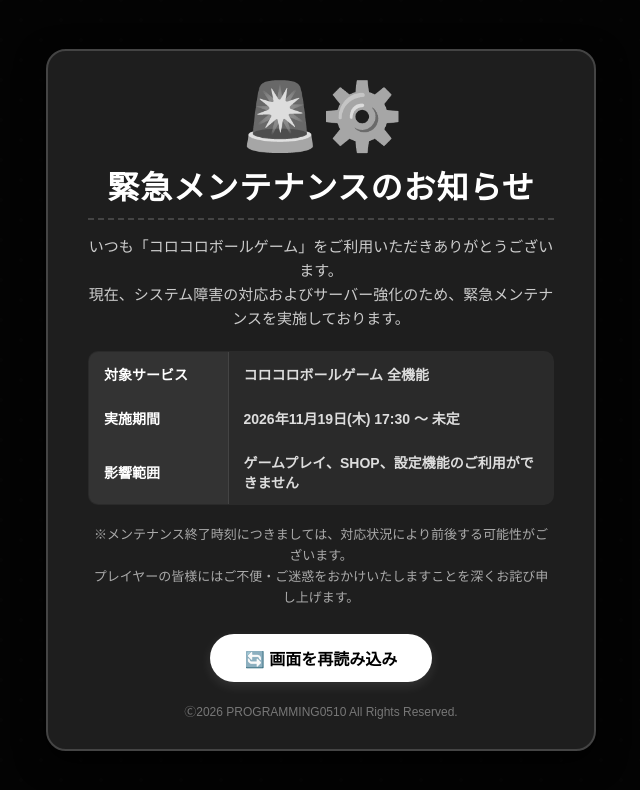
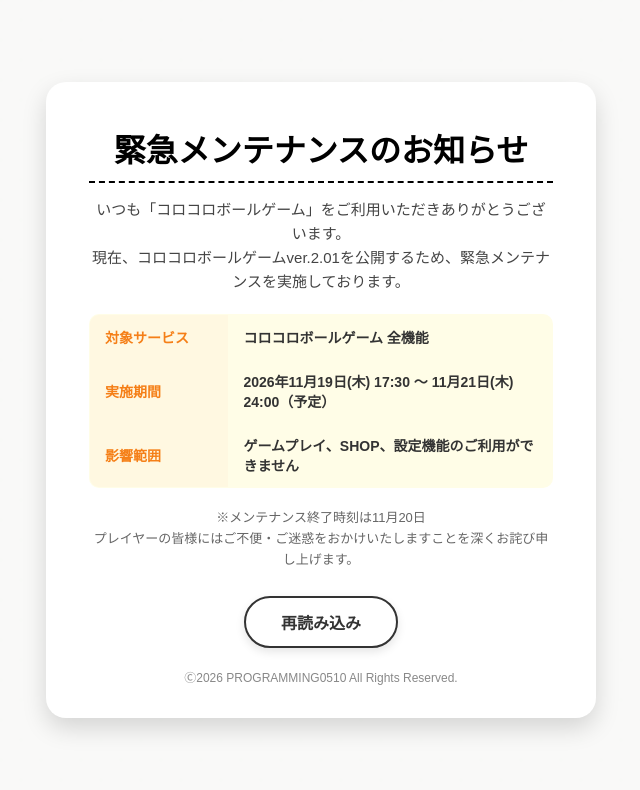
Before and after one commit to programming0510/korokoroball, a plain HTML site: page game.html in a window 1280 px wide. Shown: the whole page, without its empty margins (319-959 px from the left). Drawn offline with Linux system fonts and the light colour scheme.

Commit message:
現在、緊急メンテナンス中です。

```diff
--- a/game.html
+++ b/game.html
@@ -9,13 +9,12 @@
 body {
     margin: 0;
     overflow: hidden;
-    background: #121212;
+    background: #000000;
     font-family: Arial, sans-serif;
-    color: #ffffff;
     user-select: none;
 }
 
-/* モノトーンの背景グリッドアニメーション */
+
 .bg-pattern {
     position: absolute;
     top: 0;
@@ -23,8 +22,8 @@ body {
     width: 100%;
     height: 100%;
     background-image:
-        radial-gradient(#333333 2px, transparent 2px),
-        radial-gradient(#333333 2px, #121212 2px);
+        radial-gradient(#c5e1a5 2px, transparent 2px),
+        radial-gradient(#c5e1a5 2px, #dcedc8 2px);
     background-size: 40px 40px;
     background-position: 0 0, 20px 20px;
     opacity: 0.6;
@@ -46,18 +45,18 @@ body {
     flex-direction: column;
     justify-content: center;
     align-items: center;
-    background: rgba(0, 0, 0, 0.85);
+    background: rgba(255, 255, 255, 0.95);
     z-index: 10;
 }
 
 .maintenance-card {
-    background: #1e1e1e;
-    border: 2px solid #444444;
+    background: #ffffff;
+    border: 3px solid #00000000;
     border-radius: 20px;
     padding: 30px 40px;
     max-width: 550px;
     width: 85%;
-    box-shadow: 0 10px 30px rgba(0,0,0,0.8);
+    box-shadow: 0 10px 25px rgba(0,0,0,0.15);
     text-align: center;
     box-sizing: border-box;
 }
@@ -65,28 +64,26 @@ body {
 .icon-box {
     font-size: 60px;
     margin-bottom: 10px;
-    filter: grayscale(100%);
     animation: pulse 2s infinite ease-in-out;
 }
 
 @keyframes pulse {
-    0%, 100% { transform: scale(1); opacity: 0.8; }
-    50% { transform: scale(1.1); opacity: 1; }
+    0%, 100% { transform: scale(1); }
+    50% { transform: scale(1.1); }
 }
 
 h1 {
     font-size: 32px;
-    color: #ffffff;
+    color: #000000;
     margin-top: 0;
     margin-bottom: 15px;
-    border-bottom: 2px dashed #444444;
+    border-bottom: 2px dashed #000000;
     padding-bottom: 10px;
-    letter-spacing: 1px;
 }
 
 p {
     font-size: 15px;
-    color: #cccccc;
+    color: #444444;
     line-height: 1.6;
     margin-bottom: 15px;
 }
@@ -95,10 +92,10 @@ p {
     width: 100%;
     margin: 20px 0;
     border-collapse: collapse;
-    background: #2a2a2a;
+    background: #fffde7;
     border-radius: 10px;
     overflow: hidden;
-    border: 1px solid #444444;
+    border: 1px solid #ffe082;
 }
 
 .info-table th, .info-table td {
@@ -108,36 +105,35 @@ p {
 }
 
 .info-table th {
-    background: #333333;
-    color: #ffffff;
+    background: #fff8e1;
+    color: #f57f17;
     width: 30%;
     white-space: nowrap;
-    border-right: 1px solid #444444;
 }
 
 .info-table td {
-    color: #dddddd;
+    color: #333333;
     font-weight: bold;
 }
 
 .btn {
     background: #ffffff;
-    color: #000000;
-    border: none;
+    color: #333333;
+    border: 2px solid #333333;
     padding: 12px 35px;
     font-size: 16px;
     font-weight: bold;
     border-radius: 30px;
     cursor: pointer;
-    box-shadow: 0 4px 12px rgba(255,255,255,0.1);
+    box-shadow: 0 4px 10px rgba(0,0,0,0.1);
     transition: all 0.2s ease;
     margin-top: 10px;
 }
 
 .btn:hover {
-    background: #cccccc;
+    background: #f0f0f0;
     transform: translateY(-2px);
-    box-shadow: 0 6px 16px rgba(255,255,255,0.2);
+    box-shadow: 0 6px 14px rgba(0,0,0,0.15);
 }
 
 .btn:active {
@@ -146,7 +142,7 @@ p {
 
 .footer-copyright {
     font-size: 12px;
-    color: #777777;
+    color: #888888;
     margin-top: 20px;
 }
 </style>
@@ -157,22 +153,23 @@ p {
 
 <div class="overlay">
     <div class="maintenance-card">
-        <div class="icon-box">🚨⚙️</div>
+        <div class="icon-box"></div>
         <h1>緊急メンテナンスのお知らせ</h1>
 
         <p>
             いつも「コロコロボールゲーム」をご利用いただきありがとうございます。<br>
-            現在、システム障害の対応およびサーバー強化のため、緊急メンテナンスを実施しております。
+            現在、コロコロボールゲームver.2.01を公開するため、緊急メンテナンスを実施しております。
         </p>
 
         <table class="info-table">
             <tr>
                 <th>対象サービス</th>
-                <td>コロコロボールゲーム 全機能</td>
+                <td>コロコロボールゲーム 全機能　</td>
             </tr>
             <tr>
                 <th>実施期間</th>
-                <td>2026年11月19日(木) 17:30 〜 未定</td>
+                <td>2026年11月19日(木) 17:30 〜 11月21日(木) 24:00（予定）
+                </td>
             </tr>
             <tr>
                 <th>影響範囲</th>
@@ -180,12 +177,12 @@ p {
             </tr>
         </table>
 
-        <p style="font-size: 13px; color: #aaaaaa;">
-            ※メンテナンス終了時刻につきましては、対応状況により前後する可能性がございます。<br>
+        <p style="font-size: 13px; color: #666;">
+            ※メンテナンス終了時刻は11月20日<br>
             プレイヤーの皆様にはご不便・ご迷惑をおかけいたしますことを深くお詫び申し上げます。
         </p>
 
-        <button class="btn" onclick="location.reload()">🔄 画面を再読み込み</button>
+        <button class="btn" onclick="location.reload()">再読み込み</button>
 
         <div class="footer-copyright">
             Ⓒ2026 PROGRAMMING0510 All Rights Reserved.
```
